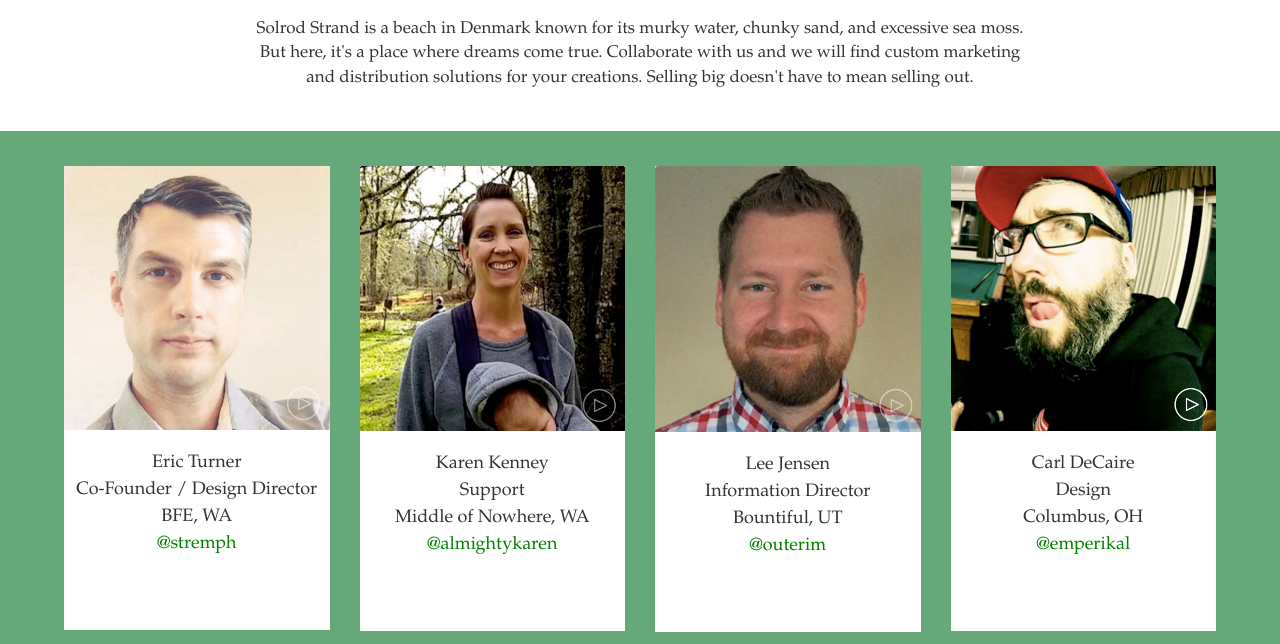
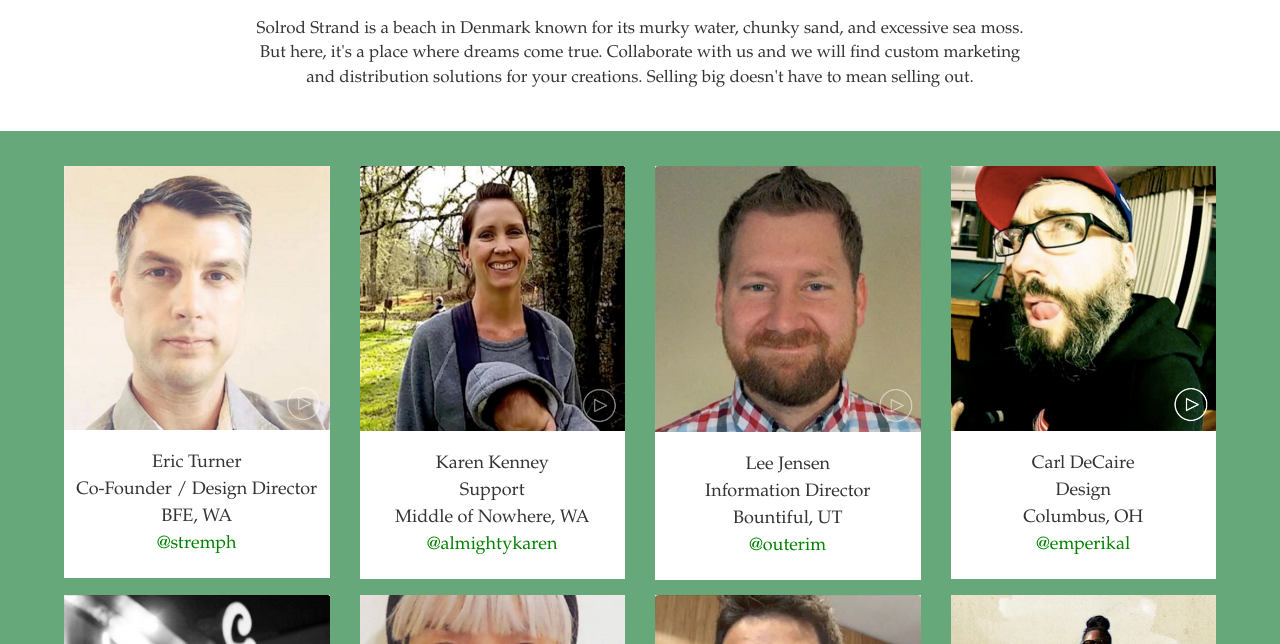
Before and after one commit to wallanson2/assignment-07-solrod-bootstap, a plain HTML site: page index.html in a window 1280 px wide. Shown: the part 234-878 px from the top of the page. Drawn offline with nearby package versions, Linux system fonts and the light colour scheme.

Commit message:
adj div heights

```diff
--- a/index.html
+++ b/index.html
@@ -2,7 +2,7 @@
    <head>
       <meta charset="utf-8">
       <meta name="viewport" content="width=device-width, initial-scale=1">
-      <title>PROJECT</title>
+      <title>Solrod-Bootstrap</title>
       <link rel="stylesheet" href="https://maxcdn.bootstrapcdn.com/bootstrap/3.3.7/css/bootstrap.min.css" integrity="sha384-BVYiiSIFeK1dGmJRAkycuHAHRg32OmUcww7on3RYdg4Va+PmSTsz/K68vbdEjh4u" crossorigin="anonymous">
       <link rel="stylesheet" href="https://cdnjs.cloudflare.com/ajax/libs/font-awesome/4.6.3/css/font-awesome.min.css">
       <link rel="stylesheet" href="./css/styles.css">
--- a/scss/main.scss
+++ b/scss/main.scss
@@ -112,9 +112,7 @@ img {
 }
 
 // Begin artist profile intro
-.profile-info {
-  height: 200px;
-}
+
 .pic-container {
   width: 60%;
   margin:auto;
```
Also changed, not shown: css/styles.css, 1 other file.
